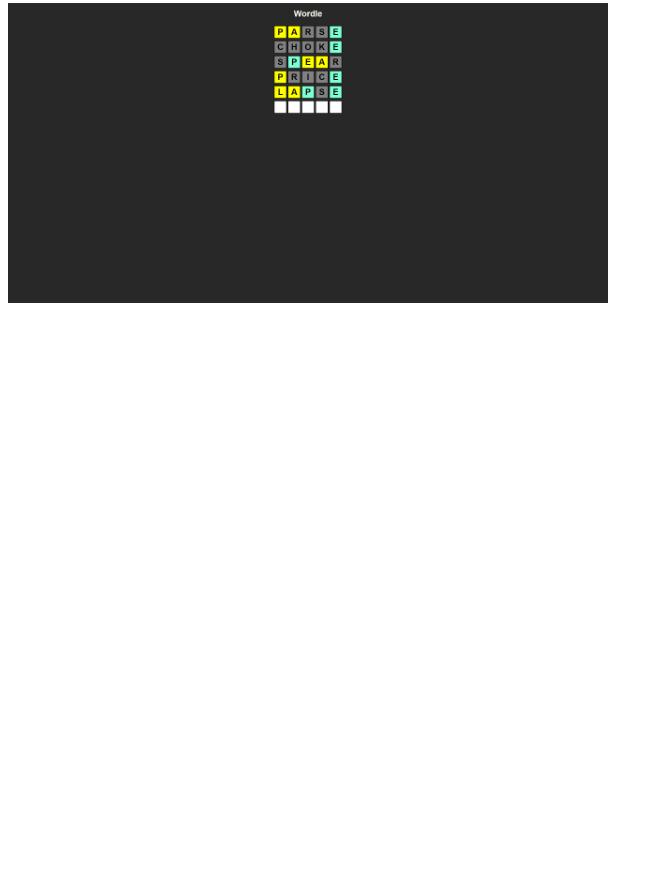
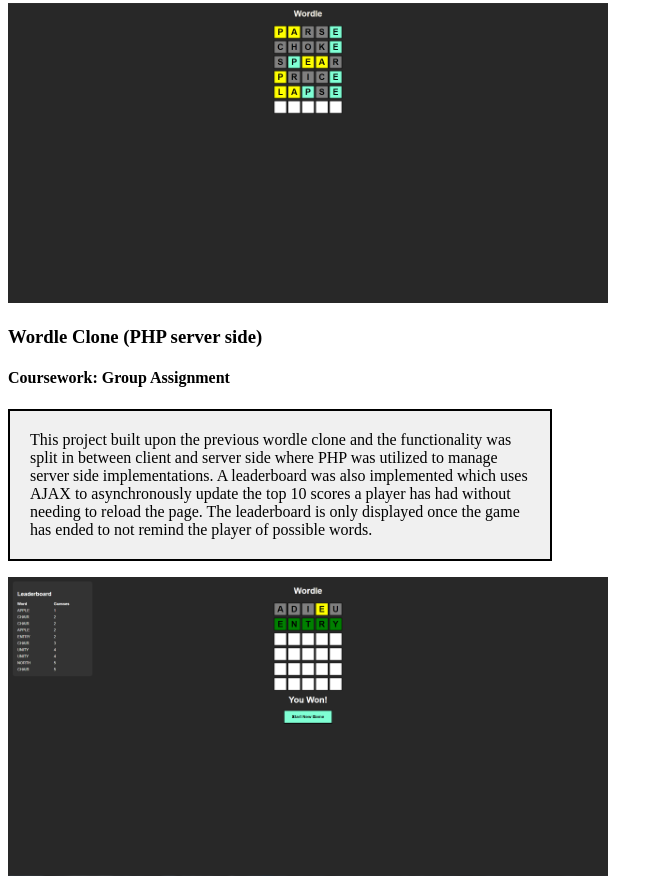
Before and after one commit to Reno0213/portfolio, a plain HTML site: page public/projects.html in a window 1280 px wide. Shown: the part 1605-2493 px from the top of the page, without its empty margins (0-663 px from the left). Before the commit the page ends 1920 px from the top, so only its background shows below. Drawn offline with Linux system fonts and the light colour scheme.

Commit message:
added assignment 3 to the portfolio

```diff
--- a/public/projects.html
+++ b/public/projects.html
@@ -41,6 +41,14 @@
             <h4 class="description"> Coursework: Groupe Assignment</h4>
             <p class="summary">This project taught me how to design a game using HTML, CSS and JavaScript. I learned to implement windows alerts as well as simple animations in css</p>
             <img class="pictures"src="images/Mid_Game.png" alt="Wordle Game">
+
+            <h3 class="subtitle"> Wordle Clone (PHP server side)</h3>
+            <h4 class="description"> Coursework: Group Assignment</h4>
+            <p class="summary">This project built upon the previous wordle clone and the functionality was split in between client and server side where PHP was utilized to manage server side
+                implementations. A leaderboard was also implemented which uses AJAX to asynchronously update the top 10 scores a player has had without needing to reload the page. The leaderboard
+                is only displayed once the game has ended to not remind the player of possible words.
+            </p>
+            <img class="pictures"src="images/wordle_leaderboard.png" alt="leaderboard">
         </div>
     </body>
 
```
Also changed, not shown: public/images/wordle_leaderboard.png (added).
